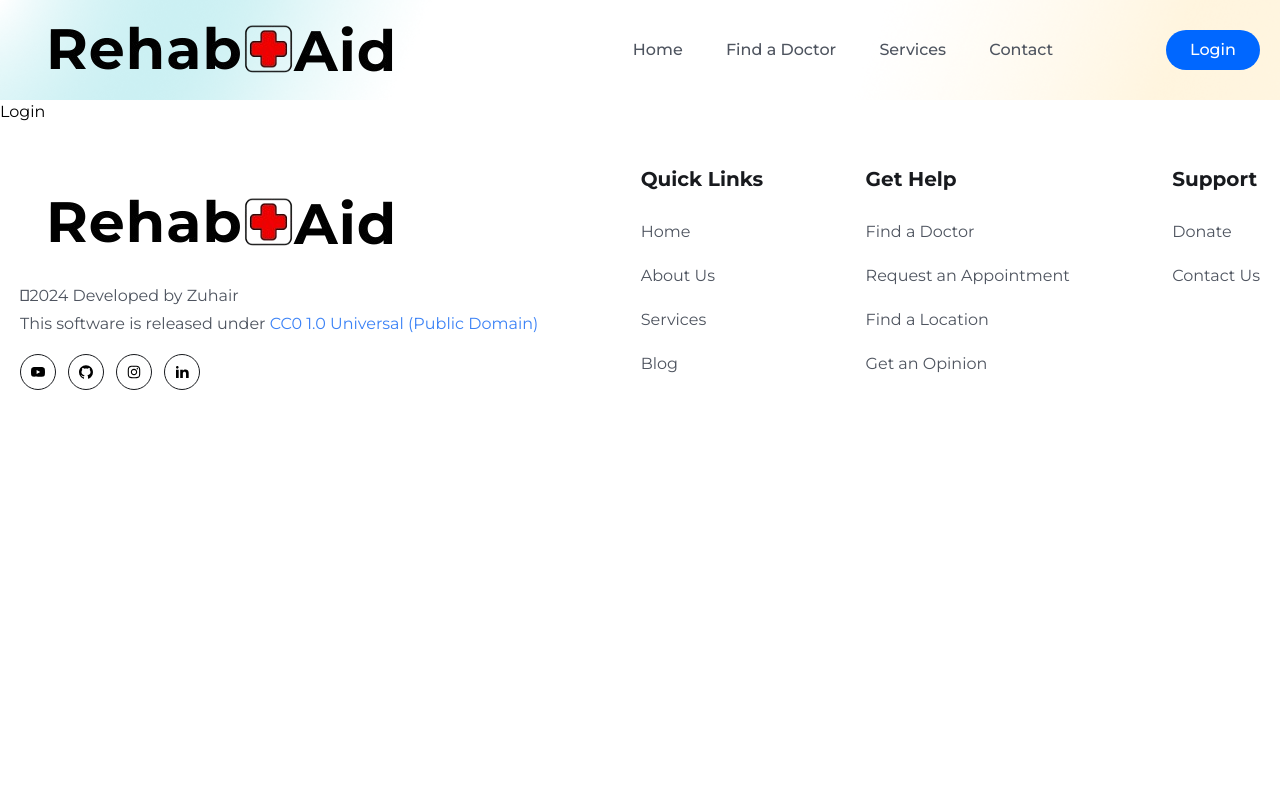
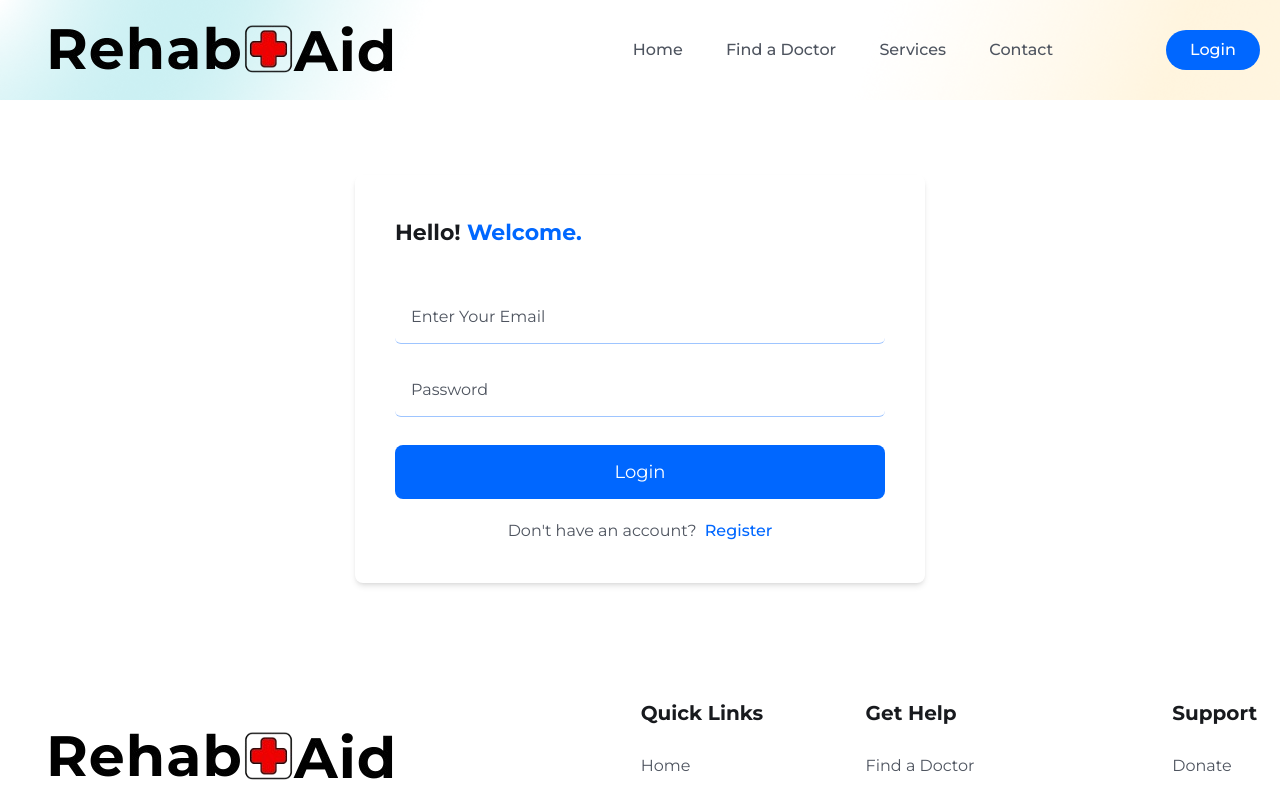
Before and after one commit to mzuhairiy/rehab-aid, a React (Vite) app in the folder frontend/: page /login in a window 1280 px wide. Shown: the top 800 px of the page. Built offline with nearby package versions, Linux system fonts and the light colour scheme.

Commit message:
feat: customize sidepanel and create login page

```diff
--- a/frontend/src/pages/Doctors/SidePanel.jsx
+++ b/frontend/src/pages/Doctors/SidePanel.jsx
@@ -1,5 +1,3 @@
-import React from "react";
-
 const SidePanel = () => {
   return (
     <div className="shadow-panelShadow p-3 lg:p-5 rounded-md">
@@ -26,7 +24,7 @@
           </li>
           <li className="flex items-center justify-between mb-2">
             <p className="text-[15px] leading-6 text-textColor font-semibold">
-              Sunday
+              Monday
             </p>
             <p className="text-[15px] leading-6 text-textColor font-semibold">
               4:00 PM - 9:30 PM
@@ -34,7 +32,7 @@
           </li>
           <li className="flex items-center justify-between mb-2">
             <p className="text-[15px] leading-6 text-textColor font-semibold">
-              Sunday
+              Wednesday
             </p>
             <p className="text-[15px] leading-6 text-textColor font-semibold">
               4:00 PM - 9:30 PM
--- a/frontend/src/pages/Login.jsx
+++ b/frontend/src/pages/Login.jsx
@@ -1,7 +1,69 @@
-import React from "react";
+import React, { useState } from "react";
+import { Link } from "react-router-dom";
 
 const Login = () => {
-    return <div>Login</div>;
+  const [formData, setFormData] = useState({
+    email: "",
+    password: "",
+  });
+
+  const handleInputChange = (e) => {
+    setFormData({ ...formData, [e.target.name]: e.target.value });
+  };
+  return (
+    <section className="px-5 lg:px-0">
+      <div className="w-full max-w-[570px] mx-auto rounded-lg shadow-md md:p-10">
+        <h3 className="text-headingColor text-[22px] leading-9 font-bold mb-10">
+          Hello! <span className="text-primaryColor">Welcome.</span>
+        </h3>
+
+        <form className="py-4 md:py-0">
+          <div className="mb-5">
+            <input
+              type="email"
+              placeholder="Enter Your Email"
+              name="email"
+              value={formData.email}
+              onChange={handleInputChange}
+              className="w-full px-4 py-3 border-b border-solid border-[#0066ff61] focus:outline-none
+              focus:border-b-primaryColor text-[16px] leading-7 text-headingColor
+              placeholder:text-textColor rounded-md cursor-pointer"
+              required
+            />
+          </div>
+          <div className="mb-5">
+            <input
+              type="password"
+              placeholder="Password"
+              name="password"
+              value={formData.password}
+              onChange={handleInputChange}
+              className="w-full px-4 py-3 border-b border-solid border-[#0066ff61] focus:outline-none
+              focus:border-b-primaryColor text-[16px] leading-7 text-headingColor
+              placeholder:text-textColor rounded-md cursor-pointer"
+              required
+            />
+          </div>
+
+          <div className="mt-7">
+            <button
+              type="submit"
+              className="w-full bg-primaryColor text-white text-[18px] leading-[30px] rounded-lg px-4 py-3"
+            >
+              Login
+            </button>
+          </div>
+
+          <p className="mt-5 text-textColor text-center">
+            Don&apos;t have an account?{" "}
+            <Link to="/register" className="text-primaryColor font-medium ml-1">
+              Register
+            </Link>
+          </p>
+        </form>
+      </div>
+    </section>
+  );
 };
 
 export default Login;
```
